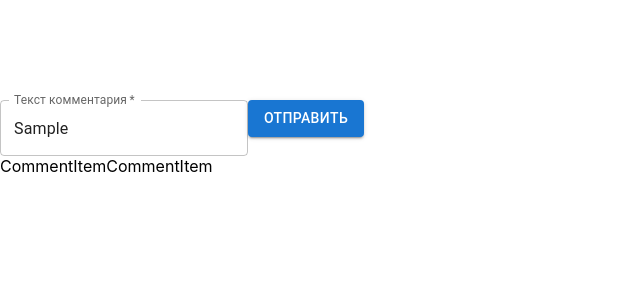
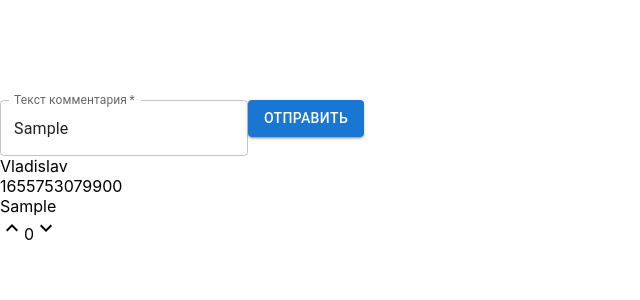
Before and after one commit to satonin12/intersvyz-commentPanel, a React (Create React App) app: page / in a window 1280 px wide. Both pictures are taken after typing "Sample" into the empty fields and a click on the button "ОТПРАВИТЬ". Shown: the top 300 px of the page, without its empty margins (0-640 px from the left). Built offline with nearby package versions, Linux system fonts and the light colour scheme; the HTML template or start-up script is replaced by a standard one.

Commit message:
feat(commentsPage): add handlers for up and down rating (not working)

```diff
--- a/package.json
+++ b/package.json
@@ -21,6 +21,7 @@
     "react-scripts": "5.0.1",
     "styled-components": "^5.3.5",
     "typescript": "^4.7.4",
+    "uniqid": "^5.4.0",
     "web-vitals": "^2.1.4"
   },
   "scripts": {
@@ -67,6 +68,7 @@
     "@commitlint/cli": "^17.0.2",
     "@commitlint/config-conventional": "^17.0.2",
     "@types/jest": "^27.5.2",
+    "@types/uniqid": "^5.3.2",
     "@typescript-eslint/eslint-plugin": "^5.27.0",
     "@typescript-eslint/parser": "^5.27.0",
     "commitlint": "^17.0.2",
--- a/src/components/comment/CommentItem/CommentItem.tsx
+++ b/src/components/comment/CommentItem/CommentItem.tsx
@@ -1,8 +1,34 @@
 import React, {FC} from 'react';
+import KeyboardArrowUpIcon from '@mui/icons-material/KeyboardArrowUp';
+import KeyboardArrowDownIcon from '@mui/icons-material/KeyboardArrowDown';
 
-const CommentItem : FC = () => {
+interface ICommentItem {
+	id: string,
+	name: string,
+	date: number,
+	comment: string,
+	rating: number,
+	increment: (id: string) => void;
+	dicrement: (id: string) => void;
+}
+
+const CommentItem: FC<ICommentItem> = ({id, name, date, comment, rating, increment, dicrement}) => {
 	return (
-		<>CommentItem</>
+		<>
+			{name}
+			<br/>
+			{date}
+			<br/>
+			{comment}
+			<br/>
+			<div>
+				<KeyboardArrowUpIcon onClick={increment(id)}/>
+				{rating}
+				<KeyboardArrowDownIcon onClick={dicrement(id)}/>
+			</div>
+			<br/>
+			<br/>
+		</>
 	);
 };
 
--- a/src/components/comment/CommentsList/CommentsList.tsx
+++ b/src/components/comment/CommentsList/CommentsList.tsx
@@ -1,19 +1,32 @@
-import React, {FC, useContext} from 'react';
+import React, {FC} from 'react';
 import CommentItem from '../CommentItem/CommentItem';
-import {CommentCTX} from '../../../store/Context/CommentProvider';
+import{useCommentsList} from './useCommentsList';
 
-const CommentsList : FC = () => {
-
+const CommentsList: FC = () => {
 	const {
-		comment
-	} = useContext(CommentCTX);
-
-	console.log('comment: ', comment);
+		values: {
+			comment
+		},
+		handlers: {
+			toggleRatingUp,
+			toggleRatingDown
+		}
+	} = useCommentsList();
 
 	return (
 		<>
-			{[1, 2].map(i => (
-				<CommentItem key={i} />
+			{comment.map(item => (
+				<CommentItem
+					key={item.id}
+					id={item.id}
+					name={item.name}
+					date={item.time}
+					rating={item.rating}
+					comment={item.comment}
+					increment={toggleRatingUp}
+					dicrement={toggleRatingDown}
+
+				/>
 			))}
 		</>
 	);
--- /dev/null
+++ b/src/components/comment/CommentsList/useCommentsList.ts
@@ -0,0 +1,40 @@
+import {useCallback, useContext} from 'react';
+import {CommentCTX} from '../../../store/Context/CommentProvider';
+
+export const useCommentsList = () => {
+	const {
+		comment, setComment
+	} = useContext(CommentCTX);
+
+	console.log('comment: ', comment);
+
+	const toggleRatingUp = useCallback((id: string): () => void => {
+		return () => {
+			const filteredArr = comment.map(item => {
+				return item.id === id ? {...item, rating: item.rating++} : item
+			})
+			console.log('toggleRatingUp: ', filteredArr);
+			setComment(filteredArr);
+		}
+	}, [comment])
+
+	const toggleRatingDown = (id: string): () => void => {
+		return () => {
+			const filteredArr = comment.map(item => {
+				return item.id === id ? {...item, rating: item.rating--} : item
+			})
+			console.log('toggleRatingDown: ', filteredArr);
+			setComment(filteredArr);
+		}
+	}
+
+	return {
+		values: {
+			comment
+		},
+		handlers: {
+			toggleRatingUp,
+			toggleRatingDown
+		}
+	}
+}
--- a/src/components/forms/commentForm/useCommentForm.ts
+++ b/src/components/forms/commentForm/useCommentForm.ts
@@ -2,6 +2,7 @@ import {useContext} from 'react';
 import {useForm} from 'react-hook-form';
 import {TCommentForm} from '../../../types';
 import {CommentCTX} from '../../../store/Context/CommentProvider';
+import uniqid from 'uniqid';
 
 export const useCommentForm = () => {
 	const {
@@ -21,9 +22,11 @@ export const useCommentForm = () => {
 		try {
 			console.log('data: ', data);
 			const sendObject = {
+				id: uniqid(),
 				comment: data.comment,
 				time: Date.now(),
-				name: 'Vladislav'
+				name: 'Vladislav',
+				rating: 0,
 			}
 			setComment(prevState => [...prevState, sendObject]);
 		} catch (e) {
```
Also changed, not shown: 1 other file (tests, documents, lock files or other folders).
